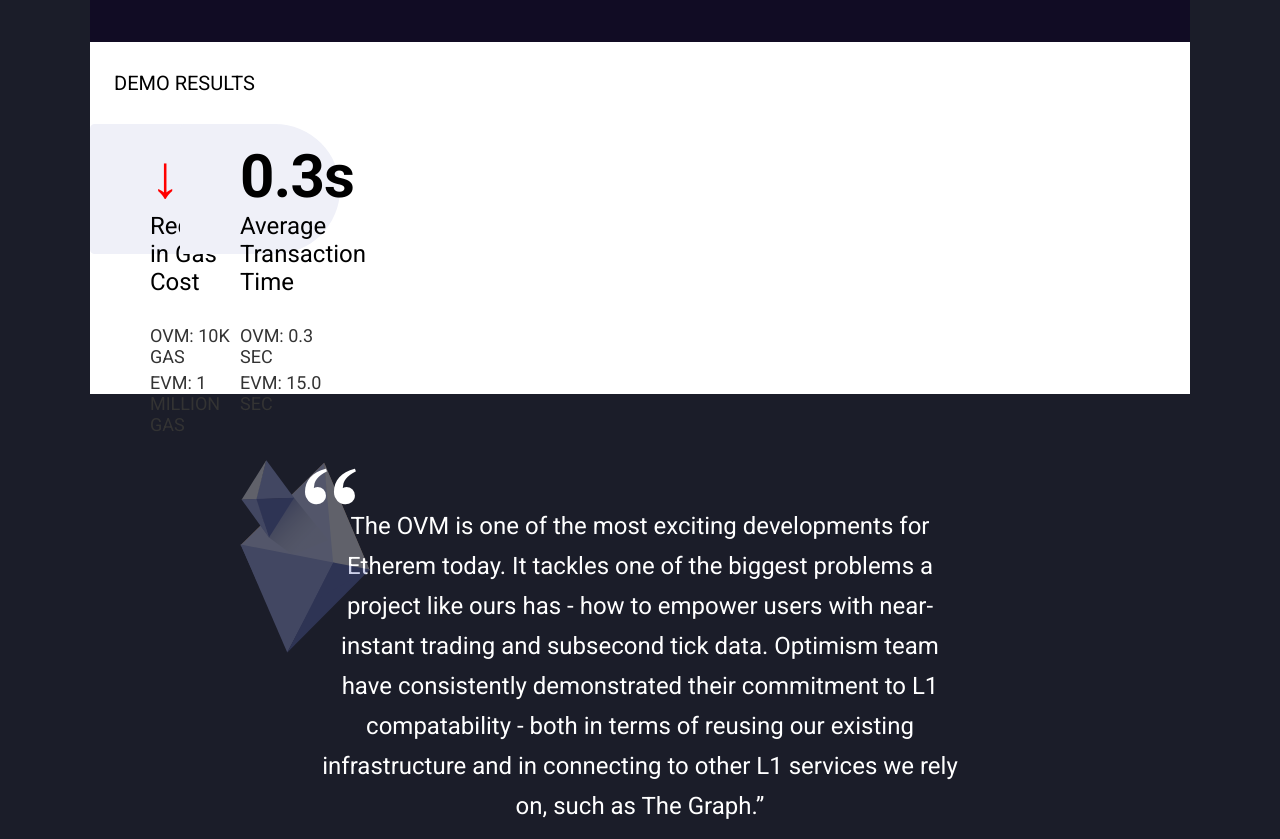
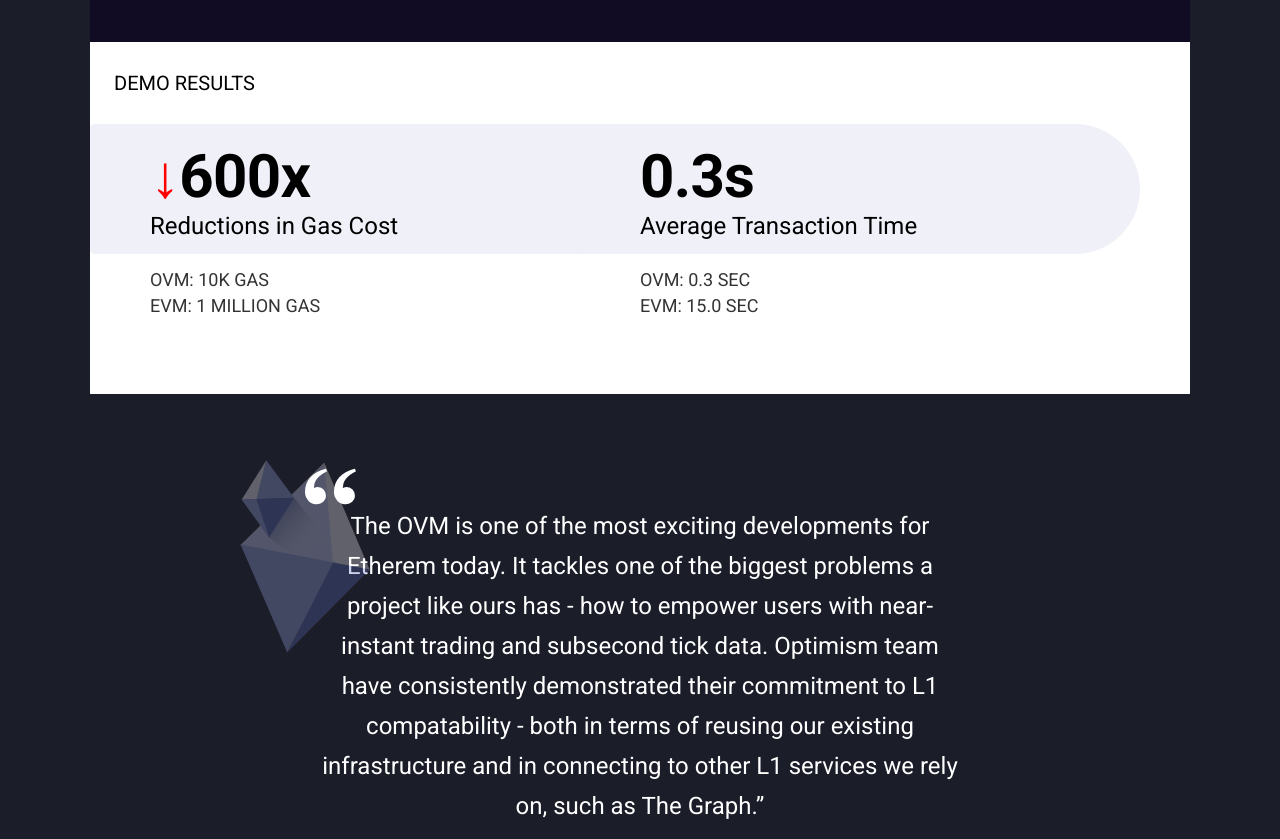
Before and after one commit to Tachyonic-hash/frontends, a React (Create React App) app in the folder packages/optimism.io/: page / in a window 1280 px wide. Shown: the part 1274-2113 px from the top of the page. Built offline with nearby package versions, Linux system fonts and the light colour scheme.

Commit message:
fix most css

```diff
--- a/packages/optimism.io/src/demo-section/Demo.js
+++ b/packages/optimism.io/src/demo-section/Demo.js
@@ -20,7 +20,7 @@
 						<div class={styles.flexItem}><button>View Demo↗</button></div>
 					</a>
 	    		</div>
-	    		<div style={{background: "white", textAlign: "left", padding: "1.5rem"}}>
+	    		<div style={{background: "white", textAlign: "left", padding: "1.5rem", overflow: "hidden"}}>
 	    			<h2>Demo Results</h2>
 	    		</div>
 	    		<div class={styles.flexDemoBody}>
--- a/packages/optimism.io/src/demo-section/Demo.module.css
+++ b/packages/optimism.io/src/demo-section/Demo.module.css
@@ -111,26 +111,37 @@
 	margin-bottom: auto;
 }
 
+.curveHighlight {
+	border-radius: 5px 70px 70px 5px;
+	background: #EFF0F8;
+	width: 300px;
+	padding-right: 200px;
+	height: 130px;
+	margin-left: 0px;
+	color: red;
+	/* overflow: visible; */
+	text-align: left;
+	padding-left: 60px;
+}
+
 @media screen and (min-width: 860px){
 	.flexItemRight {
 		margin-left: -70px;
 	}
-
 }
 
-
+@media screen and (max-width: 400px){
 	.curveHighlight {
 		border-radius: 5px 70px 70px 5px;
-	border-style: hidden;
 		background: #EFF0F8;
-	/* // TODO FIX ME v */
-	width: 100px;
+		width: 300px;
+		padding-right: 0px;
 		height: 130px;
 		margin-left: 0px;
 		color: red;
-	overflow: visible;
 		text-align: left;
 		padding-left: 60px;
+	}
 }
 
 .synthetixLogo {
```
Lines whose indentation alone changed are shown as unchanged.
